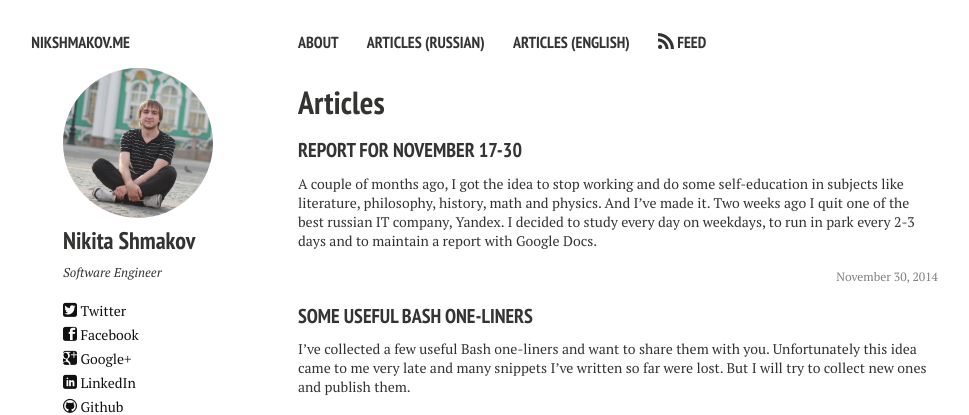
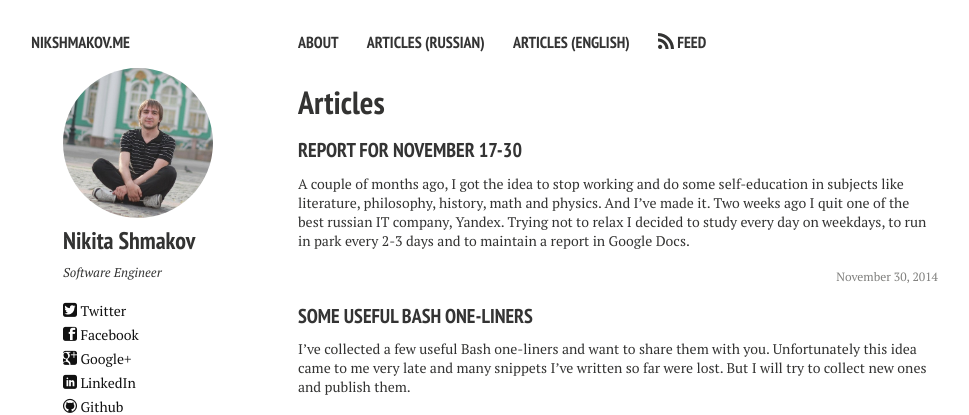
Before and after one commit to dreambrother/nikshmakov.me, a Jekyll site: the page built from index.md, in a window 1280 px wide. Shown: the top 415 px of the page, without its empty margins (22-991 px from the left). Built offline with Jekyll 4.4.1, drawn with Linux system fonts in a browser that asks for light colours; nearby versions of some CDN libraries.

Commit message:
english again

```diff
--- a/_posts/2014-11-30-report-17-30-11.md
+++ b/_posts/2014-11-30-report-17-30-11.md
@@ -5,7 +5,7 @@ category: articles
 tags: [self-education, personal development]
 lang: eng
 ---
-A couple of months ago, I got the idea to stop working and do some self-education in subjects like literature, philosophy, history, math and physics. And I've made it. Two weeks ago I quit one of the best russian IT company, Yandex. I decided to study every day on weekdays, to run in park every 2-3 days and to maintain a report with Google Docs.
+A couple of months ago, I got the idea to stop working and do some self-education in subjects like literature, philosophy, history, math and physics. And I've made it. Two weeks ago I quit one of the best russian IT company, Yandex. Trying not to relax I decided to study every day on weekdays, to run in park every 2-3 days and to maintain a report in Google Docs.
 
 On a first day, I studied up to 3 a.m. It was a sunny day with the great opportunity for observations of the Sun through a telescope. It was absolutely amazing! :) You can see the spots on the Sun! In the evening I watched [Pléyades](http://en.wikipedia.org/wiki/Pleiades) and [Orion Nebula](http://en.wikipedia.org/wiki/Orion_Nebula).
 
```
Also changed, not shown: other parts of _posts/2014-11-30-report-17-30-11.md (+1 -1 lines).
